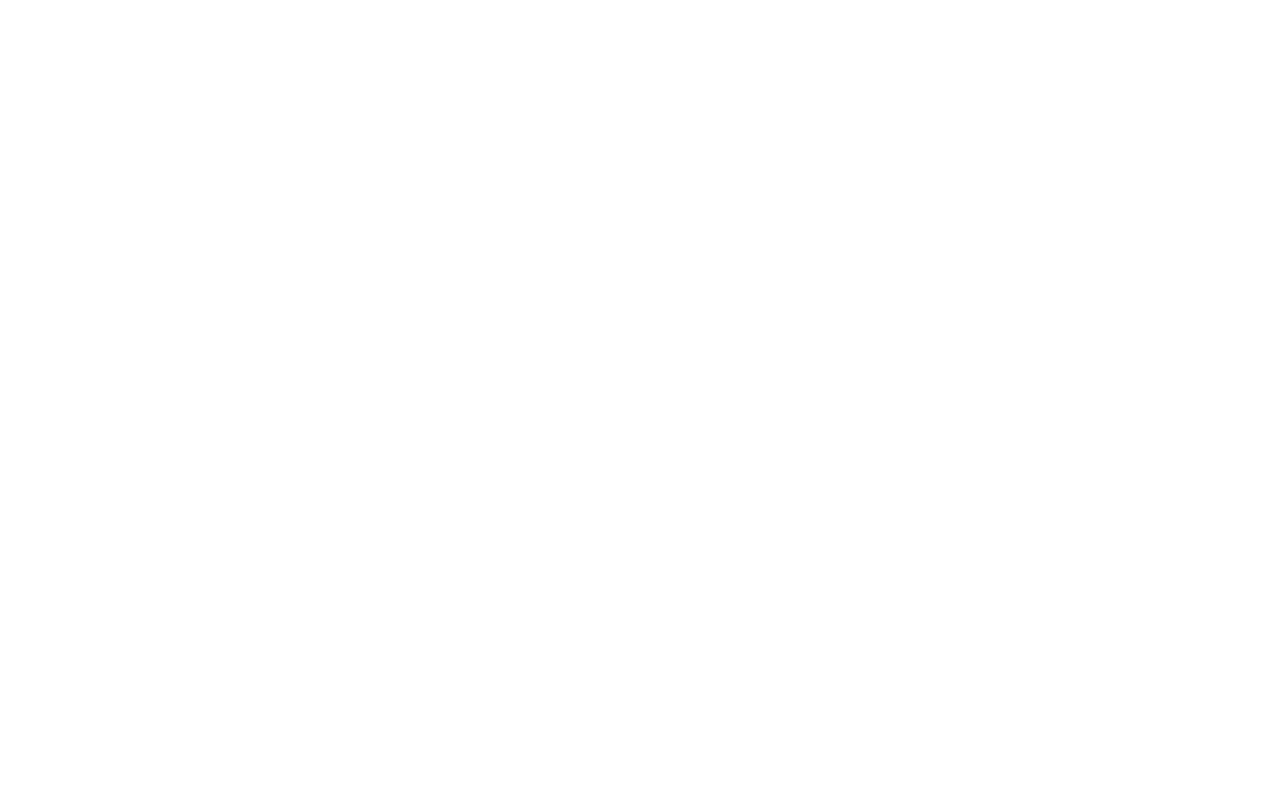
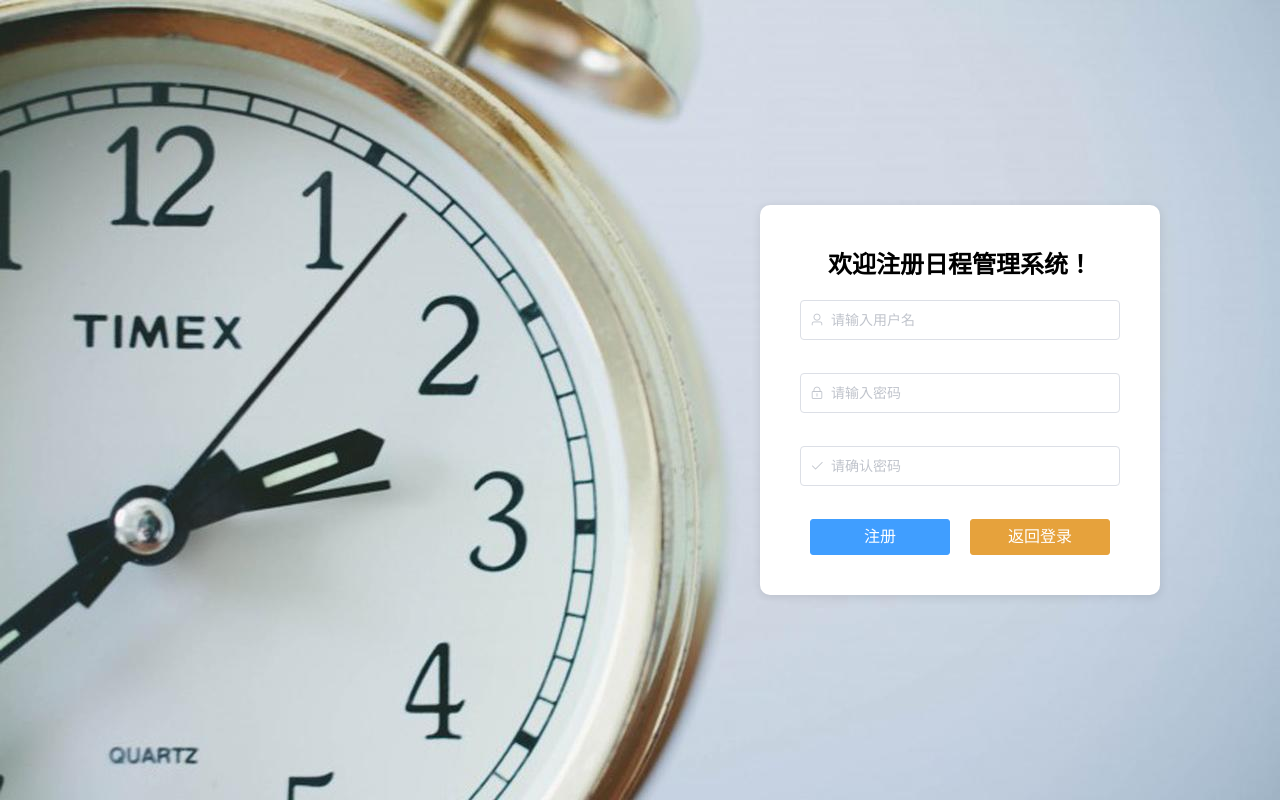
Before and after one commit to moushow/frontend, a Vue app: page /register in a window 1280 px wide. Built offline with nearby package versions, Linux system fonts and the light colour scheme.

Commit message:
登陆注册

```diff
--- a/src/components/Aside.vue
+++ b/src/components/Aside.vue
@@ -27,7 +27,7 @@
             <i class="el-icon-menu"></i>
             <span slot="title">系统功能</span>
           </template>
-            <el-menu-item index="/user">
+            <el-menu-item index="/schedule">
               <i class="el-icon-s-custom"></i>
               <span slot="title">日程查询</span>
             </el-menu-item>
--- a/src/components/Header.vue
+++ b/src/components/Header.vue
@@ -12,7 +12,9 @@
       <span>王小虎</span><i class="el-icon-arrow-down" style="margin-left: 5px"></i>
       <el-dropdown-menu slot="dropdown">
         <el-dropdown-item style="font-size: 14px; padding: 5px 0">个人信息</el-dropdown-item>
-        <el-dropdown-item style="font-size: 14px; padding: 5px 0">退出</el-dropdown-item>
+        <el-dropdown-item style="font-size: 14px; padding: 5px 0">
+          <router-link to="/login" style="text-decoration: none">退出</router-link>
+        </el-dropdown-item>
       </el-dropdown-menu>
     </el-dropdown>
     </div>
--- a/src/router/index.js
+++ b/src/router/index.js
@@ -14,7 +14,7 @@
         path:'home',name:'首页',component:() => import("../views/Home.vue"),
       },
       {
-        path:'user',name:'日程管理',component:() => import("../views/Schedule.vue"),
+        path:'schedule',name:'日程管理',component:() => import("../views/Schedule.vue"),
       },
 
     ]
@@ -26,6 +26,16 @@
     // this generates a separate chunk (about.[hash].js) for this route
     // which is lazy-loaded when the route is visited.
     component: () => import(/* webpackChunkName: "about" */ '../views/AboutView.vue')
+  },
+  {
+    path: '/login',
+    name: 'login',
+    component: () => import(/* webpackChunkName: "about" */ '../views/Login.vue')
+  },
+  {
+    path: '/register',
+    name: 'register',
+    component: () => import(/* webpackChunkName: "about" */ '../views/Register.vue')
   }
 ]
 
--- /dev/null
+++ b/src/views/Login.vue
@@ -0,0 +1,121 @@
+<template>
+  <div class="wrapper">
+    <div class="left-half"></div>
+    <div class="right-half">
+      <div class="login-container">
+        <div class="login-header">
+          <b>您好</b>
+          <br><br>
+          <b>欢迎使用日程管理系统！</b>
+        </div>
+        <el-form :model="user" :rules="rules" ref="loginForm">
+          <el-form-item prop="username" class="form-item">
+            <el-input
+                size="default"
+                class="input"
+                v-model="user.username"
+                placeholder="请输入用户名">
+              <i slot="prefix" class="el-icon-user" style=" left: 5px; top: 50%; transform: translateY(-50%); position: absolute"></i>
+            </el-input>
+          </el-form-item>
+          <el-form-item prop="password" class="form-item">
+            <el-input
+                size="default"
+                class="input"
+                v-model="user.password"
+                show-password
+                placeholder="请输入密码">
+              <i slot="prefix" class="el-icon-lock" style=" left: 5px; top: 50%; transform: translateY(-50%); position: absolute"></i>
+            </el-input>
+          </el-form-item>
+          <div class="button-container">
+            <el-button type="primary" size="small" autocomplete="off" class="el-button" @click="login">登录</el-button>
+            <el-button type="warning" size="small" autocomplete="off" class="el-button" @click="$router.push('/register')">注册</el-button>
+          </div>
+        </el-form>
+      </div>
+    </div>
+  </div>
+</template>
+
+<script>
+
+export default {
+  name: "LoginView",
+  data() {
+    return {
+      user: {},
+      rules: {
+        username: [
+          { required: true, message: '请输入用户名', trigger: 'blur' }
+        ],
+        password: [
+          { required: true, message: '请输入密码', trigger: 'blur' }
+        ]
+      }
+    }
+  },
+  methods: {
+    login() {
+      this.request("/user/login", this.user).then(res =>{
+        if(!res){
+          this.$message.error("用户名或密码错误")
+        }else{
+          this.$router.push("/")
+        }
+      })
+    }
+  }
+}
+</script>
+
+<style>
+.wrapper {
+  display: flex;
+  height: 100vh;
+  background-image: url('@/assets/background.jpg');
+  background-size: cover;
+  background-position: center;
+  overflow: hidden;
+}
+.left-half {
+  flex: 1;
+}
+.right-half {
+  flex: 1;
+  display: flex;
+  justify-content: center;
+  align-items: center;
+}
+.login-container {
+  background-color: #fff;
+  width: 400px;
+  padding: 40px;
+  border-radius: 10px;
+  box-shadow: 0 2px 10px rgba(0, 0, 0, 0.1);
+  display: flex;
+  flex-direction: column;
+  justify-content: center;
+}
+.login-header {
+  margin-bottom: 20px;
+  text-align: center;
+  font-size: 24px;
+}
+.input {
+  margin-bottom: 15px;
+}
+.form-item{
+  margin: 0 0 20px;
+}
+.button-container {
+  display: flex;
+  justify-content: space-between;
+}
+.button-container .el-button {
+  flex: 1;
+  margin: 0 10px;
+  font-size: 16px;
+}
+
+</style>
--- /dev/null
+++ b/src/views/Register.vue
@@ -0,0 +1,127 @@
+<template>
+  <div class="wrapper">
+    <div class="left-half"></div>
+    <div class="right-half">
+      <div class="login-container">
+        <div class="login-header">
+          <b>欢迎注册日程管理系统！</b>
+        </div>
+        <el-form :model="user" :rules="rules" ref="loginForm">
+          <el-form-item prop="username" class="form-item">
+            <el-input
+                size="default"
+                class="input"
+                v-model="user.username"
+                placeholder="请输入用户名">
+              <i slot="prefix" class="el-icon-user" style=" left: 5px; top: 50%; transform: translateY(-50%); position: absolute"></i>
+            </el-input>
+          </el-form-item>
+          <el-form-item prop="password" class="form-item">
+            <el-input
+                size="default"
+                class="input"
+                v-model="user.password"
+                show-password
+                placeholder="请输入密码">
+              <i slot="prefix" class="el-icon-lock" style=" left: 5px; top: 50%; transform: translateY(-50%); position: absolute"></i>
+            </el-input>
+          </el-form-item>
+          <el-form-item prop="confirmPassword" class="form-item">
+            <el-input
+                size="default"
+                class="input"
+                v-model="user.confirmPassword"
+                show-password
+                placeholder="请确认密码">
+              <i slot="prefix" class="el-icon-check" style=" left: 5px; top: 50%; transform: translateY(-50%); position: absolute"></i>
+            </el-input>
+          </el-form-item>
+          <div class="button-container">
+            <el-button type="primary" size="small" autocomplete="off" class="el-button" @click="register">注册</el-button>
+            <el-button type="warning" size="small" autocomplete="off" class="el-button" @click="$router.push('/login')">返回登录</el-button>
+          </div>
+        </el-form>
+      </div>
+    </div>
+  </div>
+</template>
+
+<script>
+import axios from 'axios'
+import { Message } from 'element-ui'
+
+export default {
+  name: "RegisterView",
+  data() {
+    return {
+      user: {},
+      rules: {
+        username: [
+          { required: true, message: '请输入用户名', trigger: 'blur' }
+        ],
+        password: [
+          { required: true, message: '请输入密码', trigger: 'blur' }
+        ],
+        confirmPassword: [
+          { required: true, message: '请确认密码', trigger: 'blur' }
+        ]
+      }
+    }
+  },
+  methods: {
+    register() {
+
+    }
+  }
+}
+</script>
+
+<style>
+.wrapper {
+  display: flex;
+  height: 100vh;
+  background-image: url('@/assets/background.jpg');
+  background-size: cover;
+  background-position: center;
+  overflow: hidden;
+}
+.left-half {
+  flex: 1;
+}
+.right-half {
+  flex: 1;
+  display: flex;
+  justify-content: center;
+  align-items: center;
+}
+.login-container {
+  background-color: #fff;
+  width: 400px;
+  padding: 40px;
+  border-radius: 10px;
+  box-shadow: 0 2px 10px rgba(0, 0, 0, 0.1);
+  display: flex;
+  flex-direction: column;
+  justify-content: space-between;
+}
+.login-header {
+  margin-bottom: 20px;
+  text-align: center;
+  font-size: 24px;
+}
+.input {
+  margin-bottom: 15px;
+}
+.form-item {
+  margin: 0 0 20px;
+}
+.button-container {
+  display: flex;
+  justify-content: space-between;
+}
+.button-container .el-button {
+  flex: 1;
+  margin: 0 10px;
+  font-size: 16px;
+}
+</style>
--- a/src/views/Schedule.vue
+++ b/src/views/Schedule.vue
@@ -90,7 +90,7 @@
 
 <script>
 export default{
-    name: "User",
+    name: "Schedule",
     data(){
         return{
             tableData: [],
```
Also changed, not shown: src/assets/background.jpg (added).
